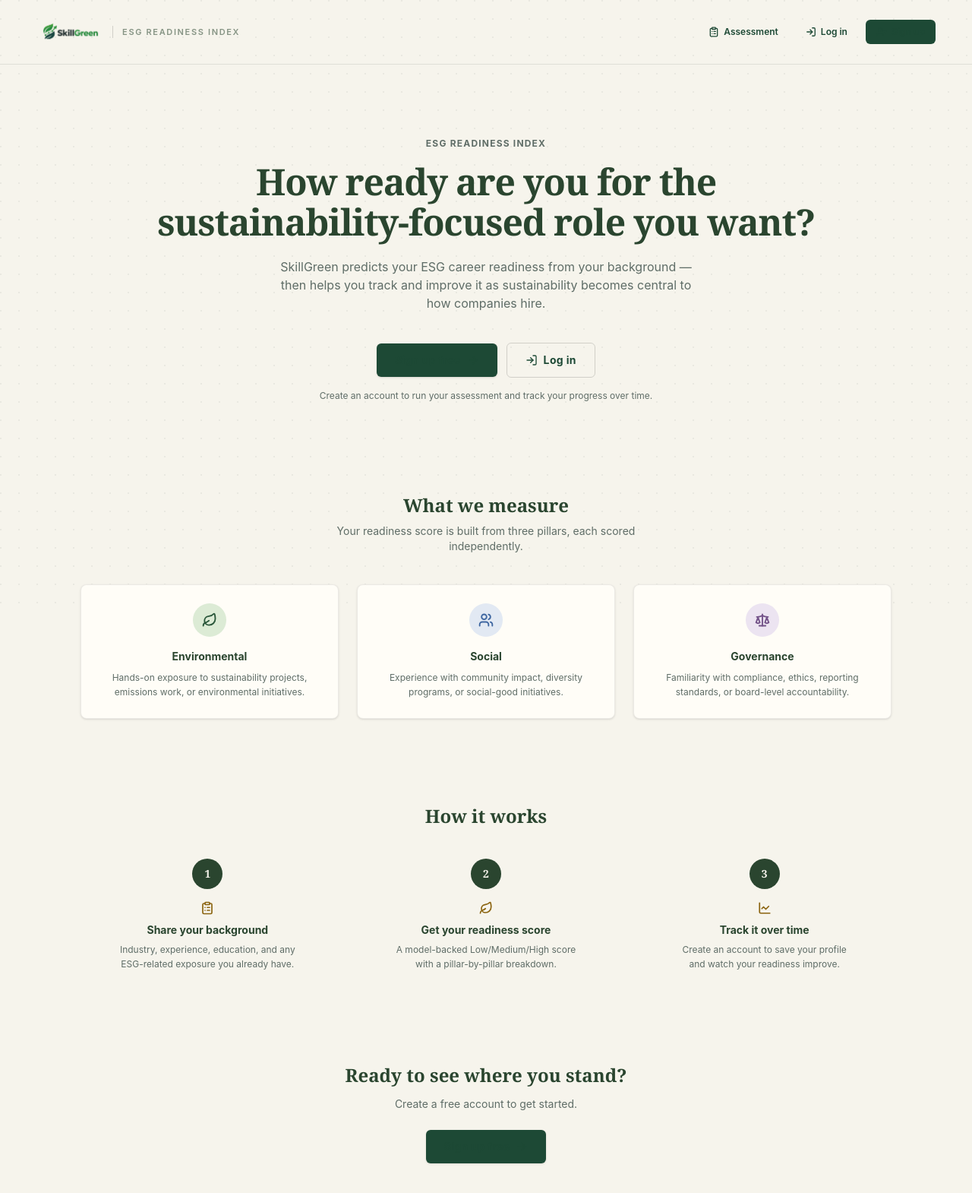
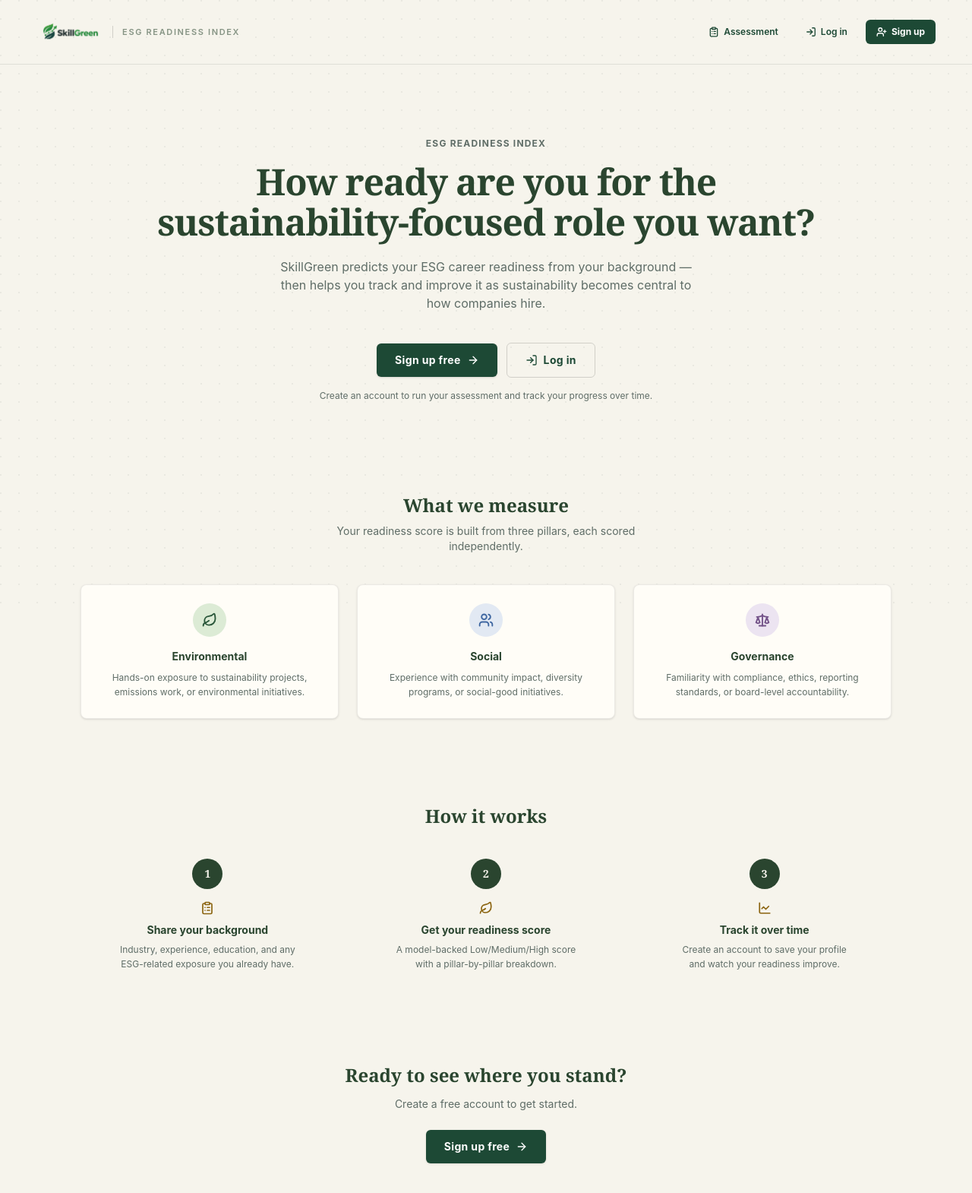
Before and after one commit to Jitin2102/SkillGreen, a React (Vite) app in the folder frontend/: page / in a window 1280 px wide. Shown: the top 1570 px of the page at 76% size. Built offline with nearby package versions, Linux system fonts and the light colour scheme; no server answers.

Commit message:
fixed some design issue

```diff
--- a/frontend/src/components/Header.jsx
+++ b/frontend/src/components/Header.jsx
@@ -63,7 +63,7 @@ export default function Header() {
                             </Link>
                             <Link
                                 to="/register"
-                                className="inline-flex items-center gap-1.5 text-[10px] sm:text-xs font-bold text-white bg-[var(--color-primary)] px-2.5 sm:px-3.5 py-1.5 sm:py-2 rounded-md hover:bg-[var(--color-primary-dark)] transition-colors"
+                                className="inline-flex items-center gap-1.5 text-[10px] sm:text-xs font-bold !text-white hover:!text-white bg-[var(--color-primary)] px-2.5 sm:px-3.5 py-1.5 sm:py-2 rounded-md hover:bg-[var(--color-primary-dark)] transition-colors"
                             >
                                 <UserPlus size={14} strokeWidth={2.25} />
                                 Sign up
--- a/frontend/src/pages/Landing.jsx
+++ b/frontend/src/pages/Landing.jsx
@@ -71,7 +71,7 @@ export default function Landing() {
                 <div className="flex flex-col sm:flex-row items-center justify-center gap-3">
                     <Link
                         to="/register"
-                        className="w-full sm:w-auto inline-flex items-center justify-center gap-2 rounded-md bg-[var(--color-primary)] text-white px-6 py-3 text-sm font-bold tracking-wide shadow-sm hover:bg-[var(--color-primary-dark)] hover:shadow-md active:scale-[0.99] transition-all duration-200"
+                        className="w-full sm:w-auto inline-flex items-center justify-center gap-2 rounded-md bg-[var(--color-primary)] !text-white px-6 py-3 text-sm font-bold tracking-wide shadow-sm hover:bg-[var(--color-primary-dark)] hover:shadow-md active:scale-[0.99] transition-all duration-200"
                     >
                         Sign up free <ArrowRight size={16} />
                     </Link>
@@ -139,7 +139,7 @@ export default function Landing() {
                 <p className="text-ink/60 text-xs sm:text-sm mb-6">Create a free account to get started.</p>
                 <Link
                     to="/register"
-                    className="inline-flex items-center gap-2 rounded-md bg-[var(--color-primary)] text-white px-6 py-3 text-sm font-bold tracking-wide shadow-sm hover:bg-[var(--color-primary-dark)] transition-all duration-200"
+                    className="inline-flex items-center gap-2 rounded-md bg-[var(--color-primary)] !text-white px-6 py-3 text-sm font-bold tracking-wide shadow-sm hover:bg-[var(--color-primary-dark)] transition-all duration-200"
                 >
                     Sign up free <ArrowRight size={16} />
                 </Link>
```
